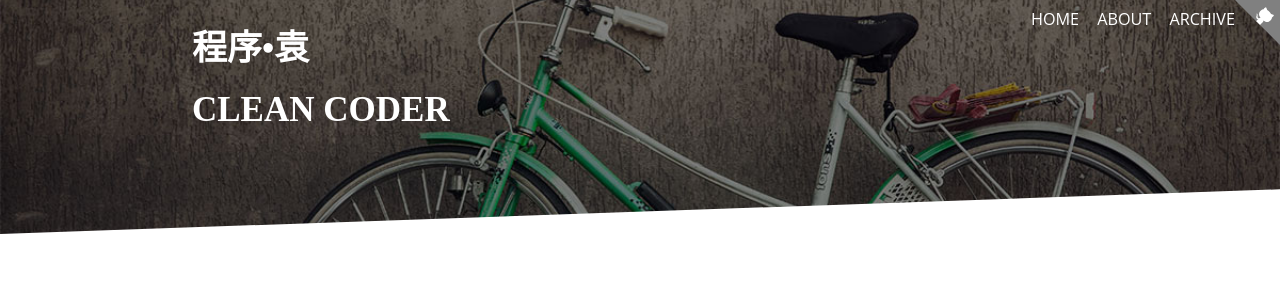
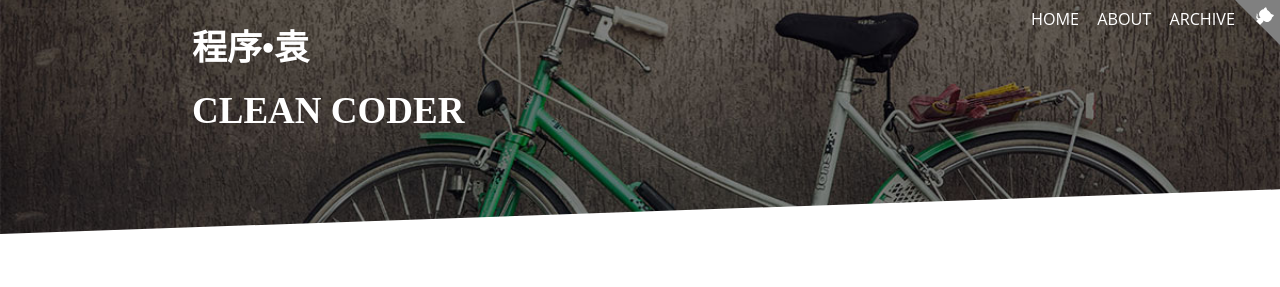
Before and after one commit to lemon123456/sjyuan-cc.github.io, a Jekyll site: the page built from index.html, in a window 1280 px wide. Shown: the top 287 px of the page. Built offline with Jekyll 4.4.1, drawn with Linux system fonts in a browser that asks for light colours; nearby versions of some CDN libraries; the list of posts is cut into pages by our own code; comment, search, counter and statistics services are not loaded.

Commit message:
diversify the logo and title

```diff
--- a/_includes/header.html
+++ b/_includes/header.html
@@ -14,7 +14,6 @@
                     <a class="navbar-brand" href="{{ site.baseurl }}/">{{ site.logo }}
                         <span class="width-10"></span>
                         <span class="">{{ site.title }}</span></a>
-
                 </div>
             </div>
 
--- a/assets/css/app.scss
+++ b/assets/css/app.scss
@@ -694,7 +694,7 @@
 
   .logo-large {
     display: none;
-    font-family: serif
+    font-family: serif;
   }
 
   .logo-small {
@@ -1002,6 +1002,9 @@
         display: block;
         color: wheat;
       }
+      span{
+        font-size: 32px;
+      }
     }
     .container {
       position: relative;
@@ -1177,6 +1180,9 @@
       position: fixed;
       font-size: 35px;
       font-weight: 800;
+      span{
+        font-size: 37px;
+      }
     }
   }
 }
```
